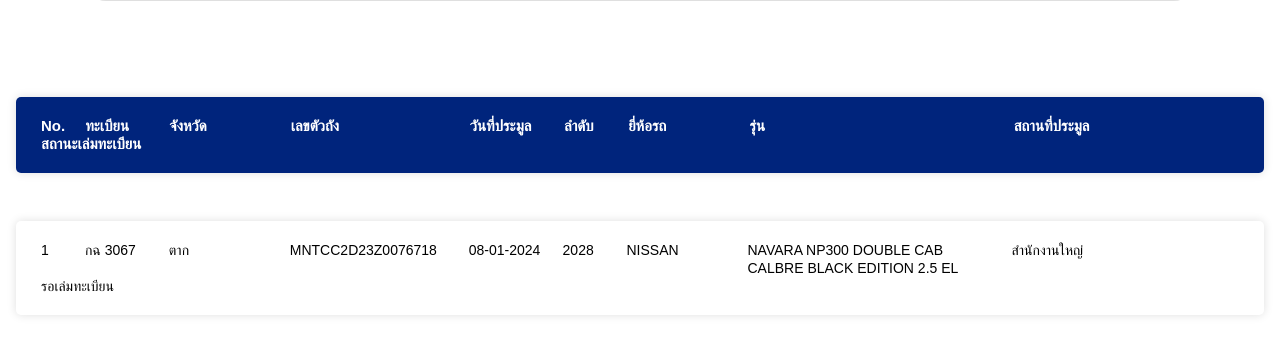
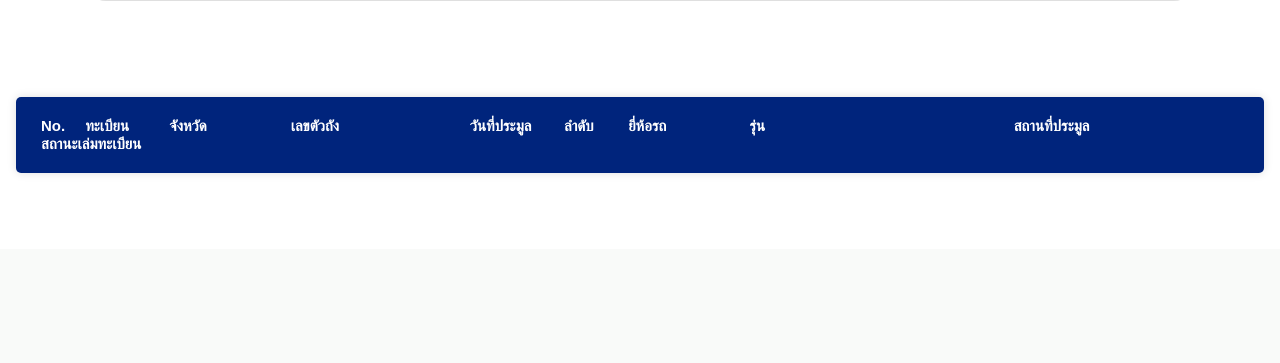
Before and after one commit to keeratiporn/regbook-manage, a Node server app: page / in a window 1280 px wide. Shown: the part 551-914 px from the top of the page. After the commit the page ends 724 px from the top, so only its background shows below. Run offline with Node 20, Linux system fonts and the light colour scheme; some libraries are stand-ins or nearby versions; some web fonts are replaced.

Commit message:
update comment

```diff
--- a/views/regbook.hbs
+++ b/views/regbook.hbs
@@ -73,7 +73,7 @@
                 <p>สถานที่ประมูล</p>
                 <p>สถานะเล่มทะเบียน</p>
             </div>
-            <div id="s_results" class="my-5">
+            {{!-- <div id="s_results" class="my-5">
                 <div class="registration-container">
                     <div class="hide-mobile">
                         <p class="small-col">1</p>
@@ -88,7 +88,7 @@
                         <p class="">รอเล่มทะเบียน</p>
                     </div>
                 </div>
-            </div>
+            </div> --}}
         </div>
     </div>
 </section>
```
